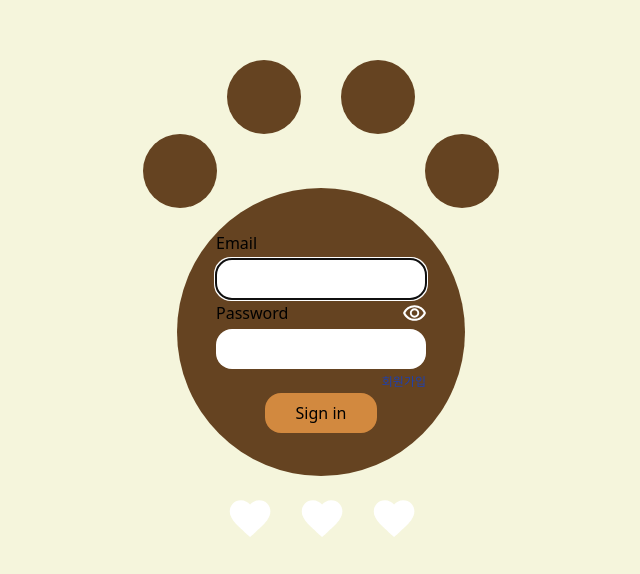
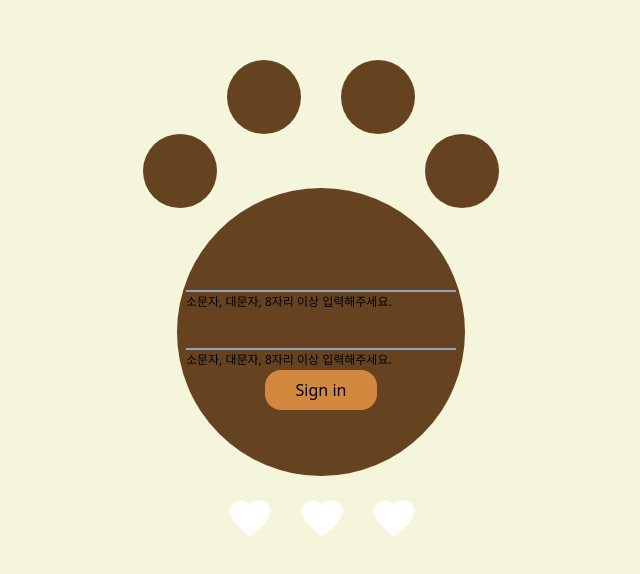
Before and after one commit to codingjwp/Memories-with-Animals, a Next.js app: page /login in a window 1280 px wide. Shown: the part 112-686 px from the top of the page, without its empty margins (319-959 px from the left). Built offline with nearby package versions, Linux system fonts and the light colour scheme.

Commit message:
feat: input 수정 1차 완성 이후 email check부분 추가

```diff
--- a/components/inputs/Input.tsx
+++ b/components/inputs/Input.tsx
@@ -1,72 +1,75 @@
 'use client';
 
-import { MouseEvent, ChangeEvent, useState } from "react";
-import ShowPassword from "./ShowPassword";
-import Link from "next/link";
-import cn from "classnames"
+import cn from 'classnames';
+import ShowPassword from './ShowPassword';
+import { MouseEvent, useState } from 'react';
 
-type InputProps = {
-  label: string,
-  page: 'login' | 'register',
-  inputType: 'email' | 'password',
-  onChange?: (event: ChangeEvent<HTMLInputElement>) => void
+type BaseInputProps = {
+  text: string;
+  hideText?: boolean;
+  required?: boolean;
+  type: 'email' | 'password';
+  hidePassword?: boolean;
+  addStyles?: string;
 }
 
-export default function Input({label, page, inputType, onChange}: InputProps) {
-  const conditions = {
-    "useType": inputType === 'email',
-    "usePage": page === 'login',
-  };
-  const [showType, setShowType] = useState(false);
-
-  const ClickChangeVisibility = (e: MouseEvent<HTMLButtonElement>) => {
-    e.preventDefault();
-    if (!conditions.useType) {
-      setShowType((prev) => !prev);
-    }
+export default function Input({
+  text,
+  hideText = false,
+  required = false,
+  type,
+  hidePassword = false,
+  addStyles
+}: BaseInputProps) {
+  const [visible, setVisible] = useState(false);
+  const isEmailType = type === 'email';
+  const handleClickVisibleChange = (event: MouseEvent<HTMLButtonElement>) => {
+    event.preventDefault();
+    setVisible((prev) => !prev);
   }
 
-  const typeLabel = conditions.useType
-    ? <label
-        className={cn({"after:content-['*'] after:pl-1 after:font-bold after:text-red-600": !conditions.usePage})}
-        htmlFor={inputType}>{label}</label>
-    : (
-        <div className="flex justify-between">
-          <label
-            className={cn({"after:content-['*'] after:pl-1 after:font-bold after:text-red-600": !conditions.usePage})}
-            htmlFor={inputType}>{label}</label>
-          <ShowPassword
-            visibleValue={showType ? 'unvisibility' : 'visibility'}
-            onClick={ClickChangeVisibility}  />
-        </div>
-      )
-  const registerLink = (!conditions.useType && conditions.usePage)
-    ? <Link
-        className={cn(
-          'w-full text-[12px] text-blue-800 text-end',
-          'hover:underline'
-        )}
-        href='/register'>회원가입</Link>
-    : null
+  const baseLabel =
+    <label className={cn(
+      'text-slate-400', {
+      'after:content-["*"] after:text-red-600 after:font-semibold after:pl-1': required,
+      'sr-only after:content-none': hideText,
+      })}
+      htmlFor={type}>
+      {text}
+    </label>
+  const showPasswordLabel =
+    <div className='flex justify-between'>
+      {baseLabel}
+      <ShowPassword visibleValue={visible ? 'unvisibility' : 'visibility'} onClick={handleClickVisibleChange} />
+    </div>
+
+  // const
+
 
   return (
-    <section className="flex flex-col gap-1">
-      {typeLabel}
+    <section className={cn(
+      'flex flex-col gap-[2px] accounts w-[270px]',
+      {[`${addStyles}`]: typeof addStyles === 'string' }
+    )}>
+      {!isEmailType && hidePassword ? showPasswordLabel : baseLabel}
       <input
         className={cn(
-          'w-[210px] h-10 rounded-2xl px-2',
-          {'mb-5': !conditions.usePage && !conditions.useType }
+          'w-full h-9 px-1',
+          'outline-none border-b-2 border-slate-400 bg-transparent',
+          'focus:border-baseLight',
+          'text-black dark:text-white',
         )}
-        type={!conditions.useType && showType ? 'text' : inputType}
-        id={inputType}
-        name={inputType}
-        autoComplete={conditions.useType ? 'username' : 'curent-password'}
-        autoFocus={conditions.useType ? true : false}
-        aria-describedby={!conditions.useType ? 'password-constraint' : undefined}
+        type={!isEmailType && !visible ? `${type}` : 'text'}
+        id={type}
+        name={type}
+        autoFocus={isEmailType ? true : false}
+        autoComplete={isEmailType ? 'username' : 'curent-password'}
+        aria-describedby={isEmailType ? undefined : 'password-constraint'}
+        placeholder={hideText ? `${text}` : undefined}
         required
-        onChange={onChange}
-        />
-        {registerLink}
+        // onChange={}
+      />
+      {isEmailType ? null : <p className='text-black dark:text-white text-xs'>소문자, 대문자, 8자리 이상 입력해주세요.</p>}
     </section>
   )
 }
--- a/components/inputs/ShowPassword.tsx
+++ b/components/inputs/ShowPassword.tsx
@@ -10,7 +10,7 @@ type ShowPwProps = {
 
 export default function ShowPassword({visibleValue, onClick}: ShowPwProps) {
   return (
-    <Button type="button" onClick={onClick} size="icon" >
+    <Button type="button" onClick={onClick} size="icon" btnColor="transparent" >
       <SvgCollection svgShapes={`${visibleValue}`} svgFill="white" size={24} />
       <span className="sr-only">
         {visibleValue === 'visibility' ? 'show password' : 'hide passworkd'}
```
